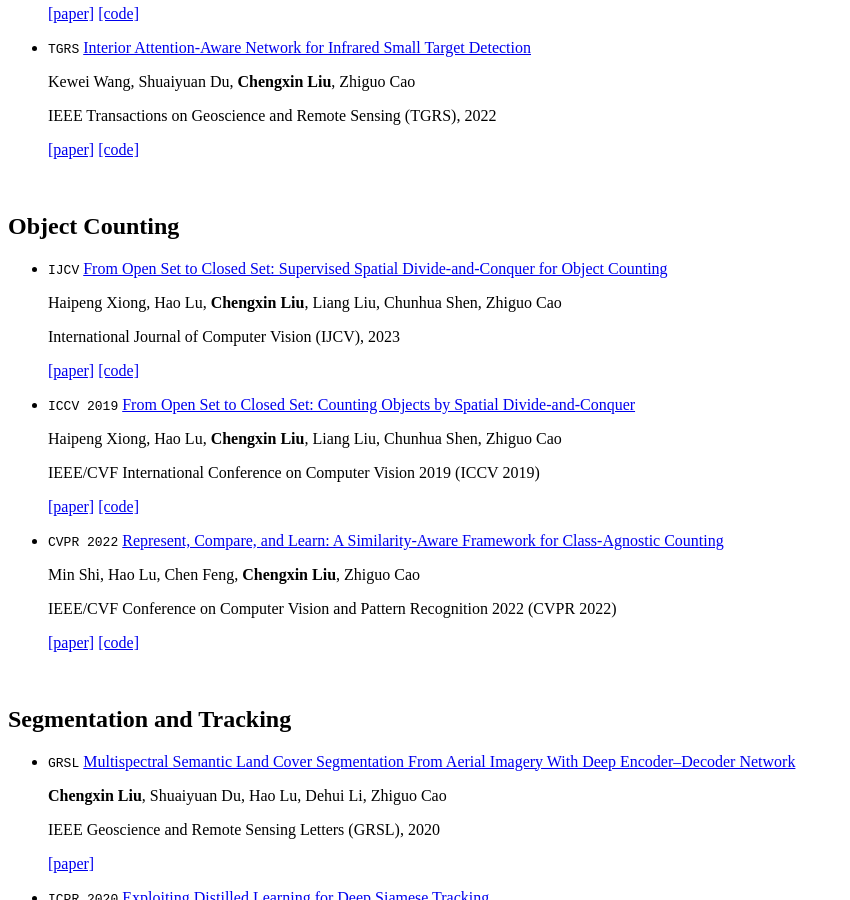
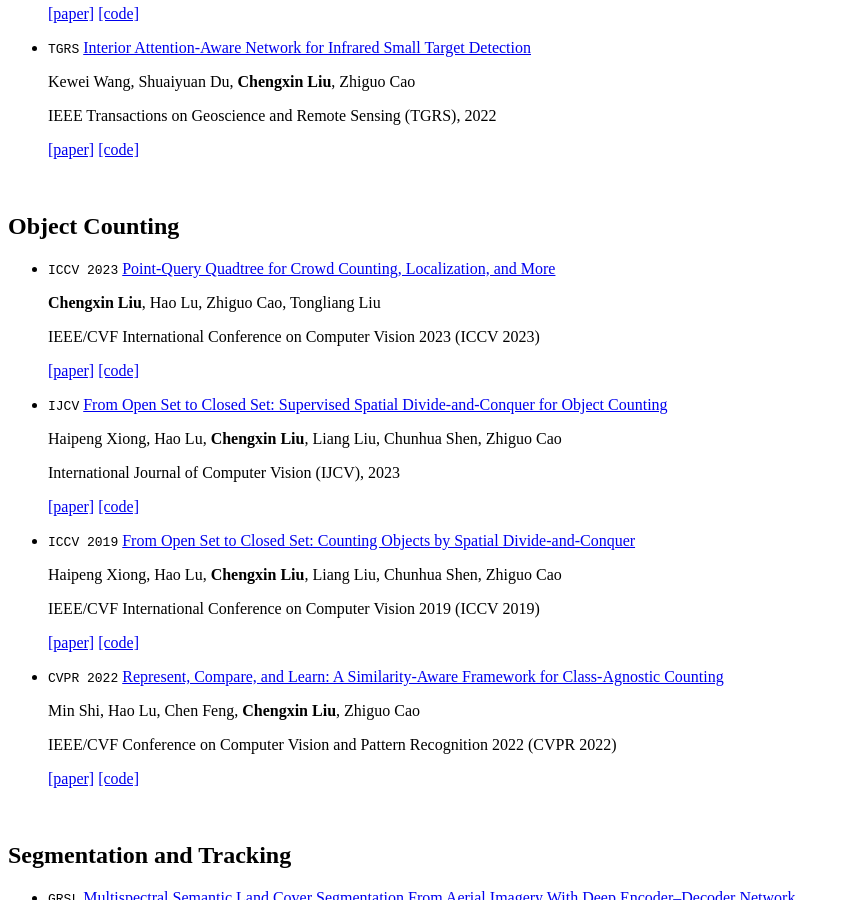
Before and after one commit to cxliu0/cxliu0.github.io, a Jekyll site: the page built from _pages/includes/pub.md, in a window 1280 px wide and 900 px high, scrolled down 842 px. Shown: the whole window, without its empty margins (0-850 px from the left). Built offline with Jekyll 4.4.1, drawn with Linux system fonts in a browser that asks for light colours; our own code applies the rules of GitHub Pages for plain Markdown files.

Commit message:
update pub

```diff
--- a/_pages/includes/pub.md
+++ b/_pages/includes/pub.md
@@ -44,6 +44,16 @@
 <br />
 
 ## Object Counting
+
+- ``ICCV 2023`` [Point-Query Quadtree for Crowd Counting, Localization, and More](https://arxiv.org/abs/2308.13814)
+
+    **Chengxin Liu**, Hao Lu, Zhiguo Cao, Tongliang Liu
+
+    IEEE/CVF International Conference on Computer Vision 2023 (ICCV 2023)
+
+    [[paper]](https://arxiv.org/abs/2308.13814)
+    [[code]](https://github.com/cxliu0/PET)
+
 
 - ``IJCV`` [From Open Set to Closed Set: Supervised Spatial Divide-and-Conquer for Object Counting](https://link.springer.com/article/10.1007/s11263-023-01782-1)
 
```
